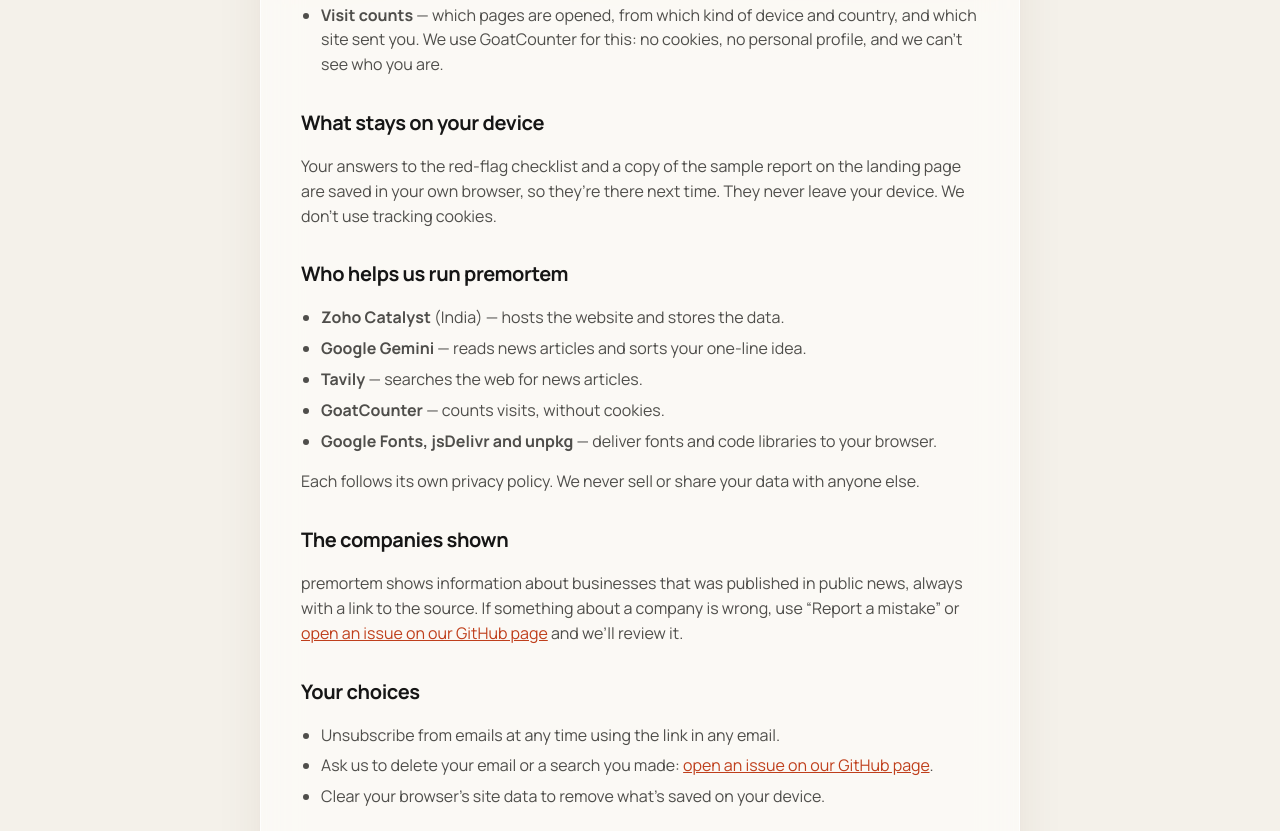
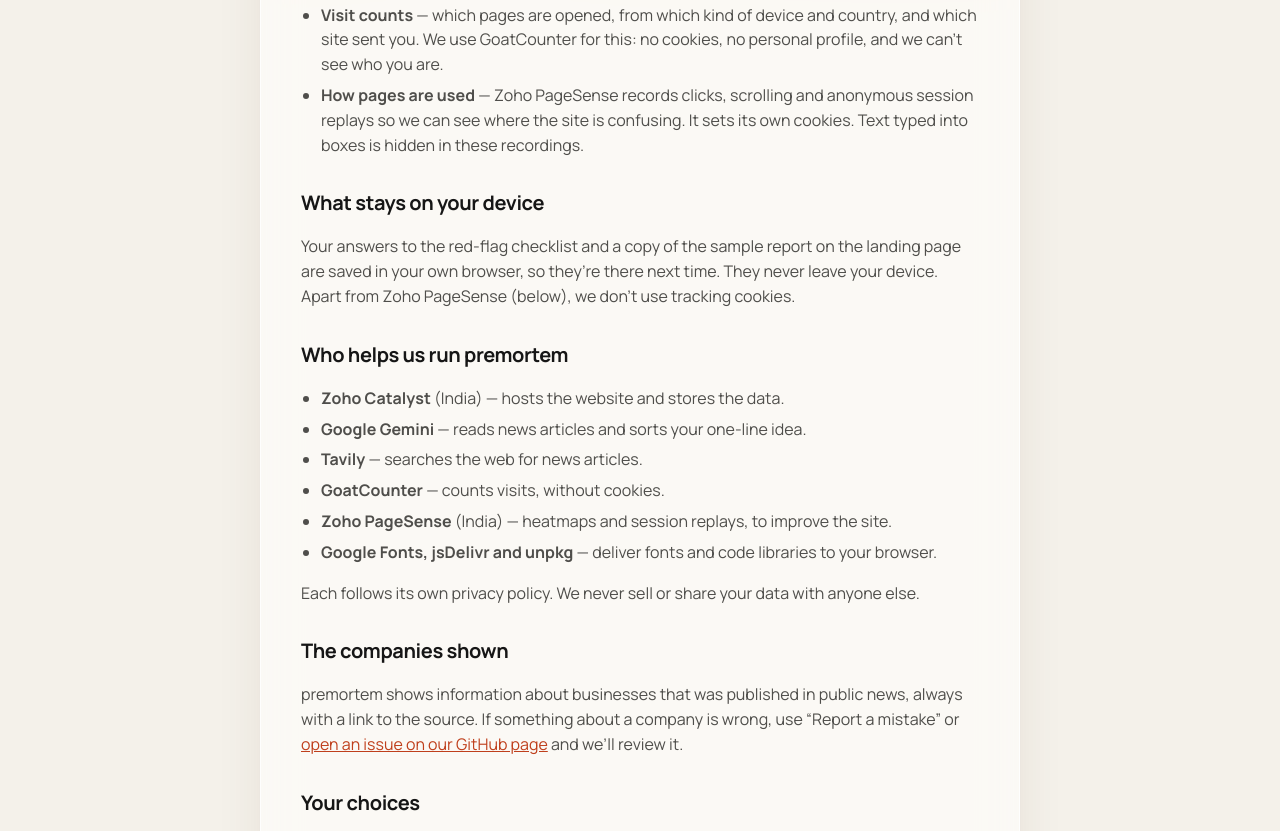
Before and after one commit to navneetges-wq/premortem, a plain HTML site: page catalyst/client/privacy.html in a window 1280 px wide. Shown: the part 825-1656 px from the top of the page. Drawn offline with Linux system fonts and the light colour scheme.

Commit message:
Add Zoho PageSense (heatmaps, session replays) and mention it in the privacy policy
Co-Authored-By: Claude Opus 5.5 <noreply@anthropic.com>

```diff
--- a/catalyst/client/privacy.html
+++ b/catalyst/client/privacy.html
@@ -2,6 +2,7 @@
 <html lang="en">
 <head>
   <meta charset="utf-8">
+  <script async src="https://cdn-in.pagesense.io/js/navneetst0/afdf6d970b6b4ddb97c65193ec0a34de.js"></script>
   <meta name="viewport" content="width=device-width, initial-scale=1">
   <title>Privacy — premortem</title>
   <meta name="description" content="What premortem collects, why, and what it never does.">
@@ -41,10 +42,11 @@
         <li><b>Mistake reports</b> — the text you send with “Report a mistake”, so we can fix the data.</li>
         <li><b>A scrambled visitor code</b> — made from your internet address, scrambled so it can’t be turned back. It’s used only to limit how many new searches one person can start per day, and it’s forgotten after 24 hours.</li>
         <li><b>Visit counts</b> — which pages are opened, from which kind of device and country, and which site sent you. We use GoatCounter for this: no cookies, no personal profile, and we can’t see who you are.</li>
+        <li><b>How pages are used</b> — Zoho PageSense records clicks, scrolling and anonymous session replays so we can see where the site is confusing. It sets its own cookies. Text typed into boxes is hidden in these recordings.</li>
       </ul>
 
       <h2>What stays on your device</h2>
-      <p>Your answers to the red-flag checklist and a copy of the sample report on the landing page are saved in your own browser, so they’re there next time. They never leave your device. We don’t use tracking cookies.</p>
+      <p>Your answers to the red-flag checklist and a copy of the sample report on the landing page are saved in your own browser, so they’re there next time. They never leave your device. Apart from Zoho PageSense (below), we don’t use tracking cookies.</p>
 
       <h2>Who helps us run premortem</h2>
       <ul>
@@ -52,6 +54,7 @@
         <li><b>Google Gemini</b> — reads news articles and sorts your one-line idea.</li>
         <li><b>Tavily</b> — searches the web for news articles.</li>
         <li><b>GoatCounter</b> — counts visits, without cookies.</li>
+        <li><b>Zoho PageSense</b> (India) — heatmaps and session replays, to improve the site.</li>
         <li><b>Google Fonts, jsDelivr and unpkg</b> — deliver fonts and code libraries to your browser.</li>
       </ul>
       <p>Each follows its own privacy policy. We never sell or share your data with anyone else.</p>
```
Also changed, not shown: catalyst/client/graveyard.html (+1 -0 lines), catalyst/client/index.html (+1 -0 lines), catalyst/client/landing.html (+1 -0 lines), catalyst/client/terms.html (+1 -0 lines), docs/index.html (+1 -0 lines).
